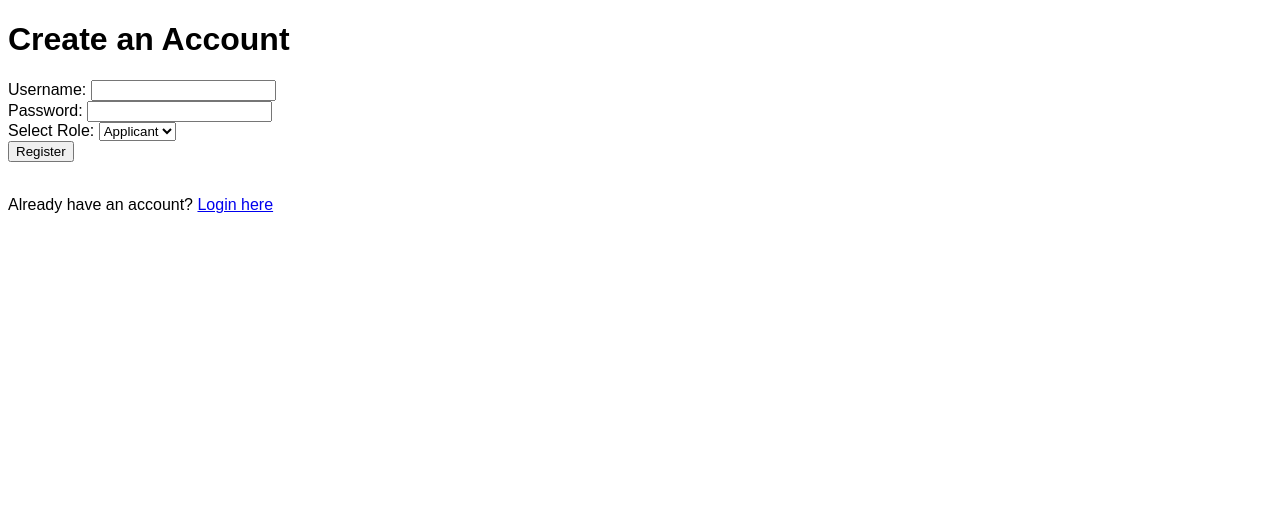
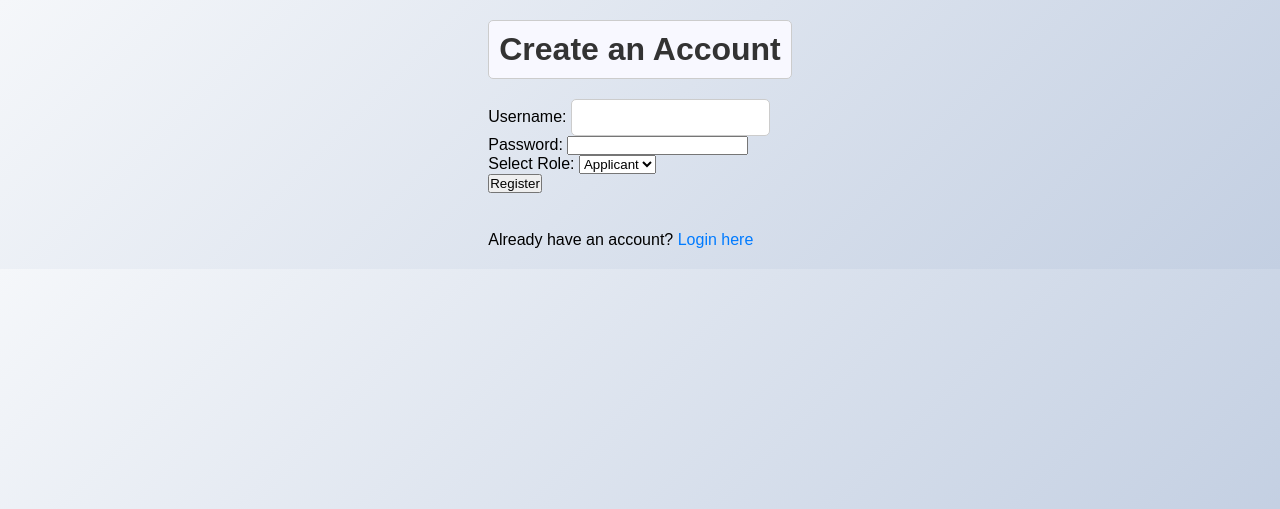
Before and after one commit to dev1mple/findhire, a PHP site: page /register.php in a window 1280 px wide. Shown: the top 509 px of the page. Run offline with PHP 8.4, Linux system fonts and the light colour scheme.

Commit message:
Update register.css

```diff
--- a/hire/styles/register.css
+++ b/hire/styles/register.css
@@ -1,53 +1,79 @@
 * {
   box-sizing: border-box;
+  margin: 0;
+  padding: 0;
 }
 
 body {
-  font-family: Arial, Helvetica, sans-serif;
+  font-family: 'Arial', sans-serif;
+  background: linear-gradient(135deg, #f5f7fa, #c3cfe2);
+  display: flex;
+  flex-direction: column;
+  align-items: center;
+  padding: 20px;
 }
 
-/* Style the header */
-.header {
-  background-color: #f1f1f1;
-  padding: 30px;
+h1 {
+  margin-bottom: 20px;
+  color: #333;
   text-align: center;
-  font-size: 35px;
+  background-color: ghostwhite;
+  border: 1px solid #ccc;
+  padding: 10px;
+  border-radius: 5px;
 }
 
-/* Create three unequal columns that floats next to each other */
-.column {
-  float: left;
-  padding: 10px;
-  height: 300px; /* Should be removed. Only for demonstration */
+form {
+  margin-bottom: 20px;
 }
 
-/* Left and right column */
-.column.side {
-  width: 25%;
+input[type="text"] {
+  padding: 10px;
+  border: 1px solid #ccc;
+  border-radius: 5px;
+  margin-right: 10px;
 }
 
-/* Middle column */
-.column.middle {
-  width: 50%;
+input[type="submit"] {
+  background-color: #007BFF;
+  color: white;
+  padding: 10px 15px;
+  border: none;
+  border-radius: 5px;
+  cursor: pointer;
 }
 
-/* Clear floats after the columns */
-.row:after {
-  content: "";
-  display: table;
-  clear: both;
+input[type="submit"]:hover {
+  background-color: #0056b3;
 }
 
-/* Style the footer */
-.footer {
-  background-color: #f1f1f1;
-  padding: 10px;
-  text-align: center;
+table {
+  width: 100%;
+  margin-top: 20px;
+  border-collapse: collapse;
 }
 
-/* Responsive layout - makes the three columns stack on top of each other instead of next to each other */
-@media (max-width: 600px) {
-  .column.side, .column.middle {
-    width: 100%;
-  }
+th, td {
+  border: 1px solid #ddd;
+  padding: 8px;
+  text-align: left;
 }
+
+th {
+  background-color: #007BFF;
+  color: white;
+}
+
+tr:hover {
+  background-color: #f1f1f1;
+}
+
+a {
+  color: #007BFF;
+  text-decoration: none;
+  margin-right: 10px;
+}
+
+a:hover {
+  text-decoration: underline;
+}
```
